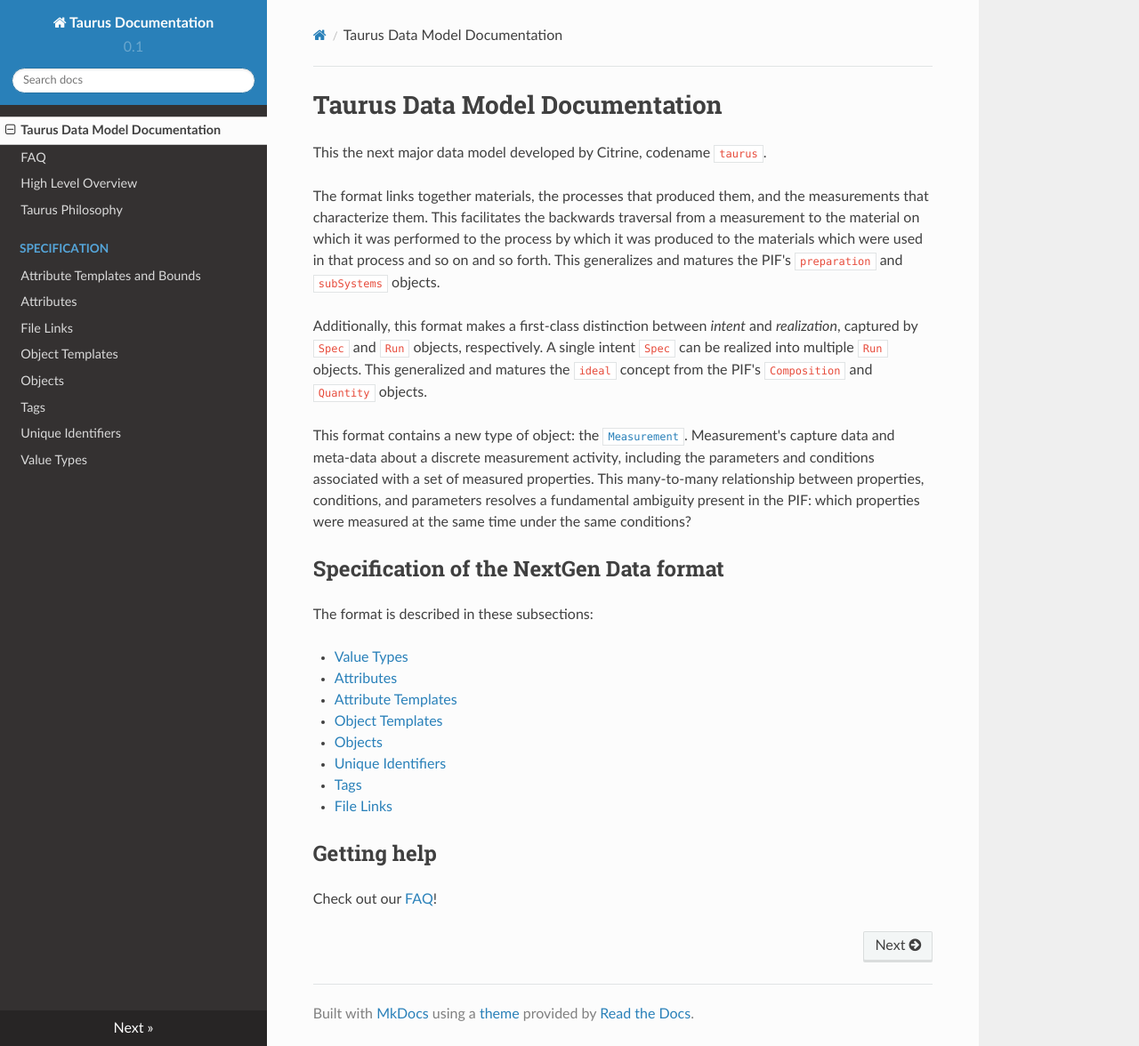
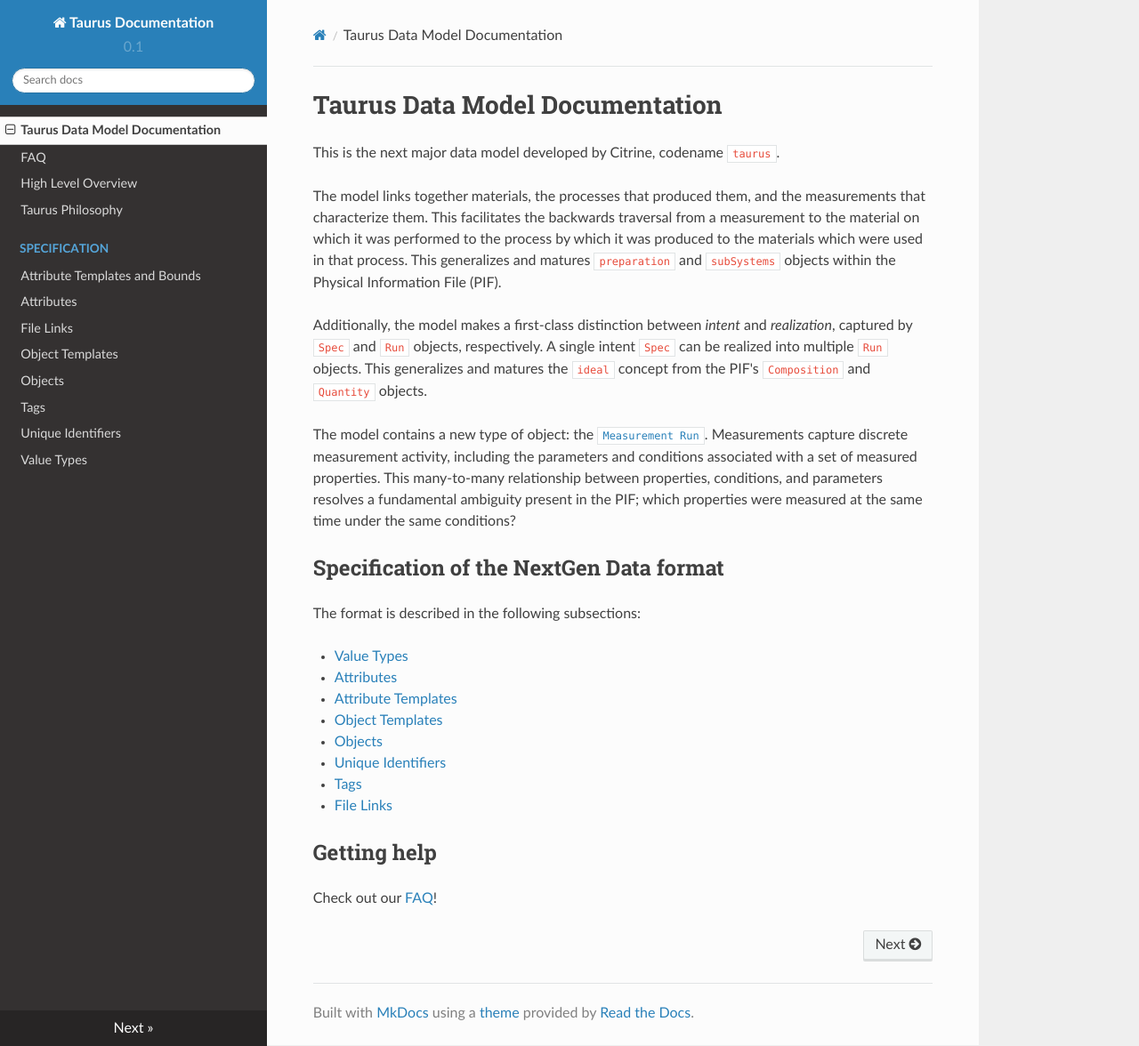
Before and after one commit to CitrineInformatics/gemd-docs, an MkDocs documentation site: the page built from docs/README.md, in a window 1280 px wide and 1176 px high. Shown: the whole window at 89% size. Built offline with MkDocs 1.6.1, drawn with Linux system fonts in a browser that asks for light colours; nearby versions of some CDN libraries.

Commit message:
While I go through the documentation, I am making a few edits, hopefully positive ones.

```diff
--- a/docs/README.md
+++ b/docs/README.md
@@ -1,27 +1,17 @@
 # Taurus Data Model Documentation
 
-This the next major data model developed by Citrine, codename `taurus`.
+This is the next major data model developed by Citrine, codename `taurus`.
 
-The format links together materials, the processes that produced them,
-and the measurements that characterize them.
-This facilitates the backwards traversal from a measurement to the material on which it was performed
-to the process by which it was produced to the materials which were used in that process and so on and so forth.
-This generalizes and matures the PIF's `preparation` and `subSystems` objects.
+The model links together materials, the processes that produced them,
+and the measurements that characterize them. This facilitates the backwards traversal from a measurement to the material on which it was performed to the process by which it was produced to the materials which were used in that process. This generalizes and matures `preparation` and `subSystems` objects within the Physical Information File (PIF).
 
-Additionally, this format makes a first-class distinction between *intent* and *realization*,
-captured by `Spec` and `Run` objects, respectively.
-A single intent `Spec` can be realized into multiple `Run` objects.
-This generalized and matures the `ideal` concept from the PIF's `Composition` and `Quantity` objects.
+Additionally, the model makes a first-class distinction between *intent* and *realization*, captured by `Spec` and `Run` objects, respectively. A single intent `Spec` can be realized into multiple `Run` objects. This generalizes and matures the `ideal` concept from the PIF's `Composition` and `Quantity` objects.
 
-This format contains a new type of object: the [`Measurement`](./objects/#measurement-run).
-Measurement's capture data and meta-data about a discrete measurement activity, including the parameters and conditions
-associated with a set of measured properties.
-This many-to-many relationship between properties, conditions, and parameters resolves a fundamental ambiguity present
-in the PIF: which properties were measured at the same time under the same conditions?
+The model contains a new type of object: the [`Measurement Run`](./specification/objects/#measurement-run). Measurements capture discrete measurement activity, including the parameters and conditions associated with a set of measured properties. This many-to-many relationship between properties, conditions, and parameters resolves a fundamental ambiguity present in the PIF; which properties were measured at the same time under the same conditions?
 
 ## Specification of the NextGen Data format
 
-The format is described in these subsections:
+The format is described in the following subsections:
 
 * [Value Types](./specification/value-types)
 * [Attributes](./specification/attributes)
```
